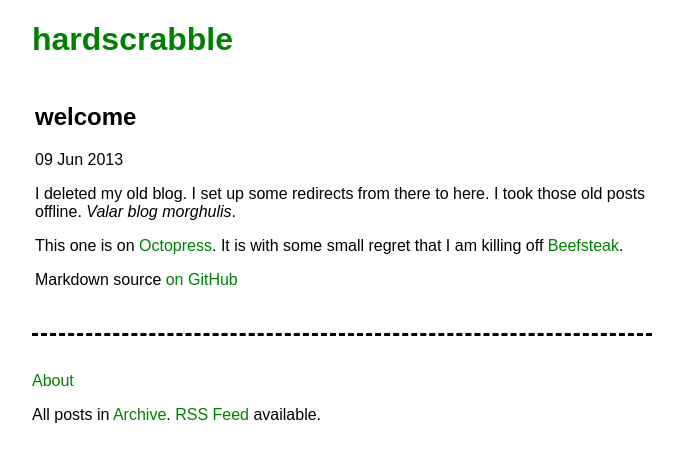
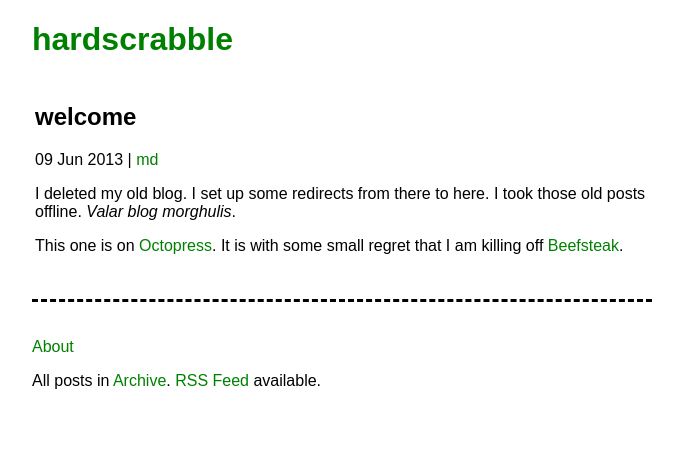
Before and after one commit to hardscrabble/hardscrabble.github.io, a Jekyll site: the page built from _posts/2013-06-09-welcome.md, in a window 1280 px wide. Shown: the top 462 px of the page, without its empty margins (298-981 px from the left). Built offline with Jekyll 4.4.1, drawn with Linux system fonts in a browser that asks for light colours.

Commit message:
move markdown link

```diff
--- a/_layouts/post.html
+++ b/_layouts/post.html
@@ -6,10 +6,12 @@ layout: default
 
   <h2>{{ page.title }}</h2>
 
-  <p class="date">{{ page.date | date_to_string }}</p>
+  <p class="meta">
+    <span class="date">{{ page.date | date_to_string }}</span>
+    |
+    <span class="source"><a href="https://raw.github.com/maxjacobson/maxjacobson.github.io/master/{{page.path}}">md</a></span>
+  </p>
 
   {{ content }}
 
-  <p>Markdown source <a href="https://raw.github.com/maxjacobson/maxjacobson.github.io/master/{{page.path}}">on GitHub</a></p>
-
 </div>
```
